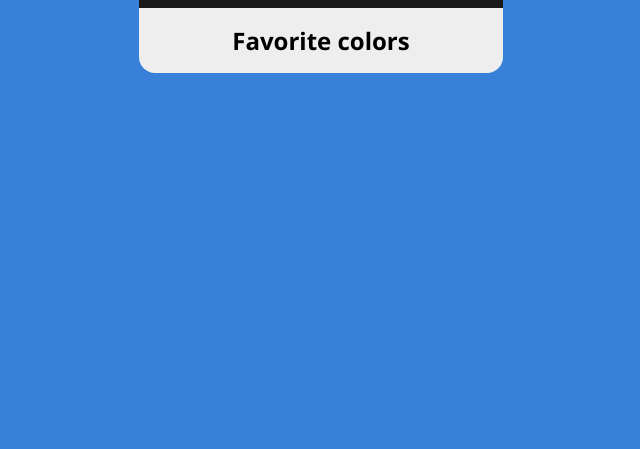
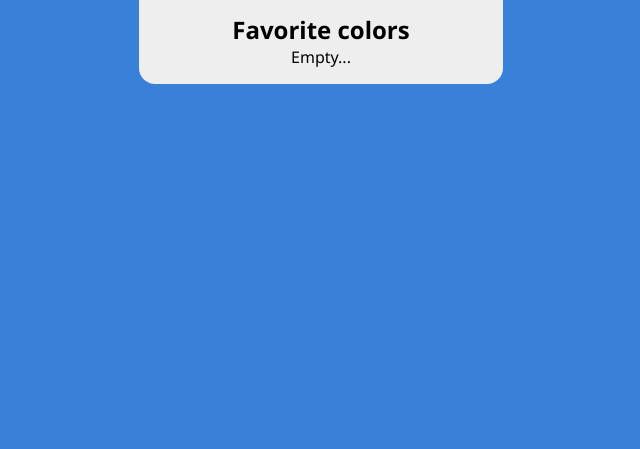
Before and after one commit to mauriciompf/favorite_color_picker, a website built with Vite: page favorite_color_picker/index.html in a window 1280 px wide. Shown: the part 351-800 px from the top of the page, without its empty margins (319-959 px from the left). Built offline with nearby package versions, Linux system fonts and the light colour scheme.

Commit message:
Update index.html

```diff
--- a/favorite_color_picker/index.html
+++ b/favorite_color_picker/index.html
@@ -29,6 +29,7 @@
         <div class="favorite-colors active">
           <h2 class="favorite-colors-title">Favorite colors</h2>
           <ul class="favorite-colors__list"></ul>
+          <span class="empty-HTML active">Empty...</span>
         </div>
       </div>
     </main>
```
